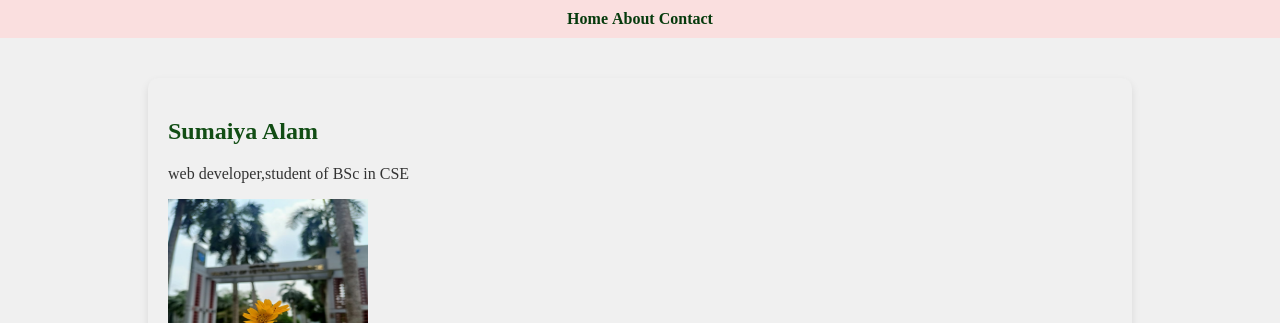
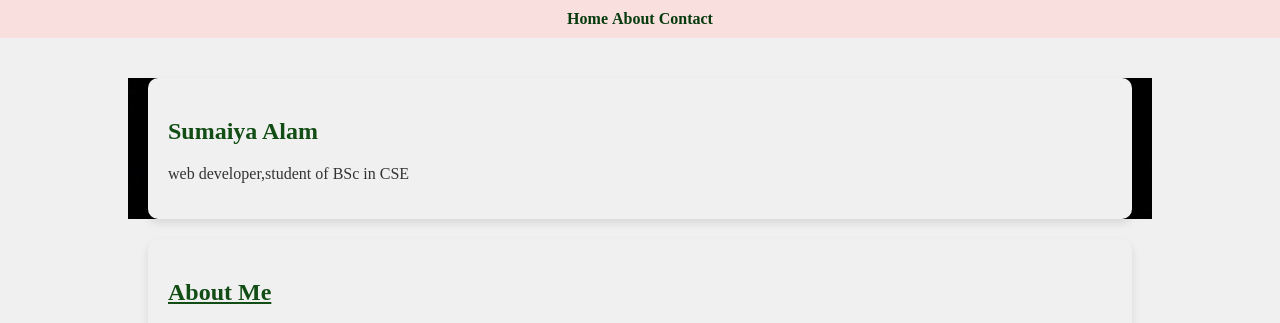
Before and after one commit to sumu749/Project-CSS, a plain HTML site: page CSS-Lecture/index.html in a window 1280 px wide. Shown: the top 323 px of the page. Drawn offline with Linux system fonts and the light colour scheme; a web font is replaced by a local one.

Commit message:
Intermediate CSS ended

```diff
--- a/CSS-Lecture/index.html
+++ b/CSS-Lecture/index.html
@@ -37,13 +37,13 @@
             <div class="card">
                 <h1>Sumaiya Alam</h1>
                 <p>web developer,student of BSc in CSE</p>
-                <a href="https://www.facebook.com/sumaiya.alam.749" target="_blank"><img src="Images/BAU.jpg" alt="BAU" width="200" height="200"></a>
             </div>
         </section>
 
     <!-- section: About Me  -->
         <section id="about" class="card">
             <h2><u>About Me</u></h2>
+            <a href="https://www.facebook.com/sumaiya.alam.749" target="_blank"><img src="Images/BAU.jpg" alt="BAU" width="200" height="200"></a>
             <p>Brief <strong>introduction</strong> about myself, my <b>background</b>, and my <strong>interests</strong>.</p>
             <p>My name is Sumaiya Alam, and I am a <strong>web developer</strong> with a passion for creating dynamic and responsive websites. I am currently pursuing a Bachelor of Science in <strong>Computer Science and Engineering (CSE)</strong>.</p>
         </section>
--- a/CSS-Lecture/style.css
+++ b/CSS-Lecture/style.css
@@ -70,6 +70,10 @@ main{
     padding: 20px;
 }
 
+#intro{
+    background-image: url(Images/cover.jpg);
+}
+
 table{
     width: 100%;
     border-collapse: collapse;
```
Also changed, not shown: CSS-Lecture/Images/cover.jpg (added), 2 other files.
